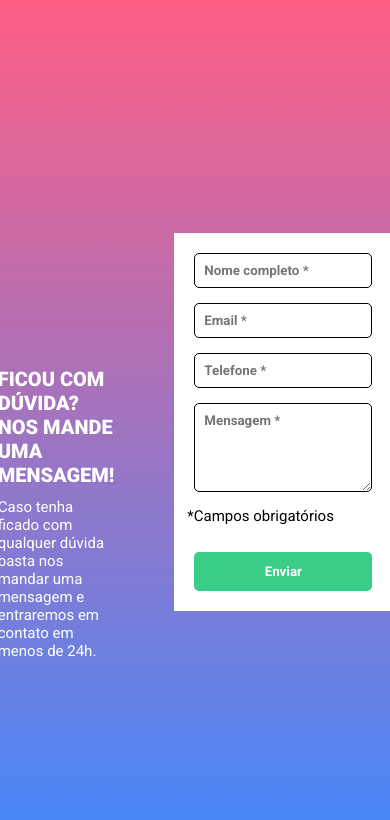
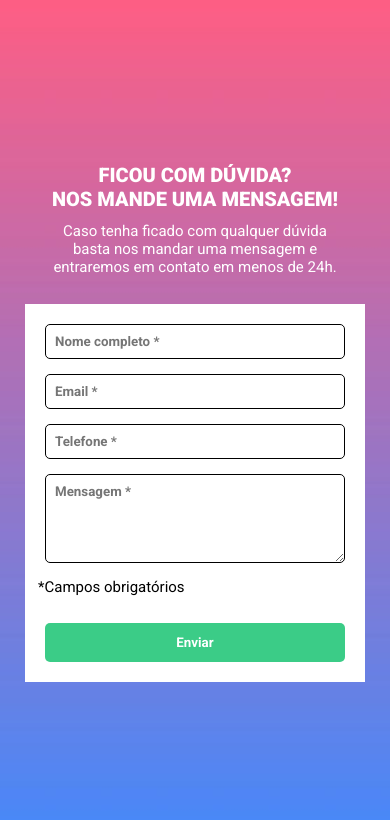
Before and after one commit to JJunior-Dev/Quest-HTML-CSS-JS-intermediario-Formulario-com-validacao, a plain HTML site: page index.html in a window 390 px wide. Drawn offline with Linux system fonts and the light colour scheme.

Commit message:
responsive update

```diff
--- a/css/style.css
+++ b/css/style.css
@@ -11,7 +11,7 @@ body {
     justify-content: center;
     align-items: center;
     height: 100vh;
-    gap: 60px;
+    gap: 30px;
     color: #ffffff;
     font-size: 15px;
 }
@@ -19,6 +19,7 @@ body {
 .main {
     width: 300px;
     height: 111px;
+    margin-left: 20px;
 }
 
 .main h1 {
@@ -72,3 +73,20 @@ input, .textarea {
     margin: -16px 1px -8px;
     display: none;
 }
+
+@media (max-width: 700px) {
+    body {
+        flex-direction: column;
+    }
+
+    .main {
+        text-align: center;
+        margin: 0;
+    }
+}
+
+@media (max-width: 320px) {
+    .form {
+        max-width: 300px;
+    }
+}
```
